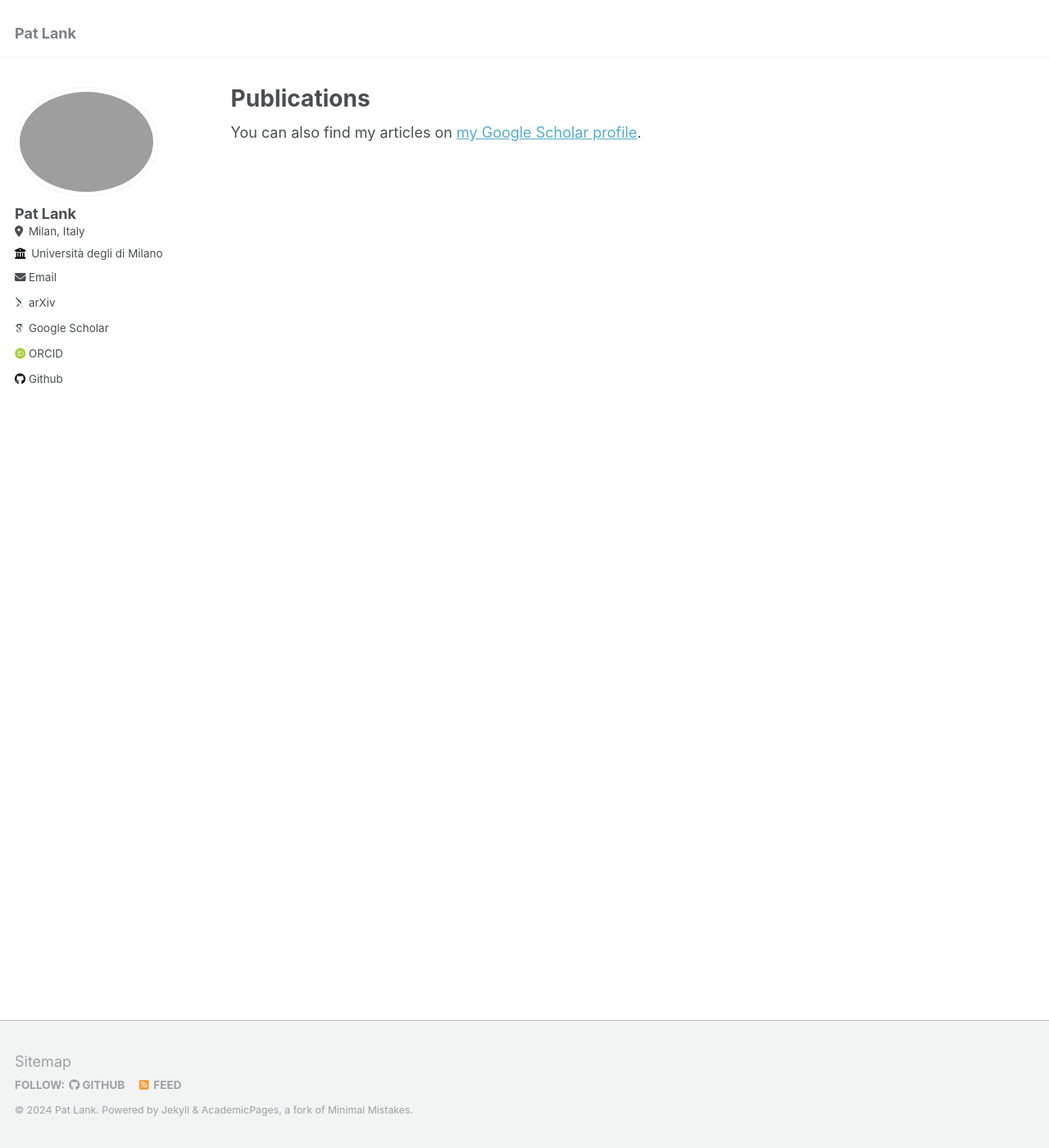
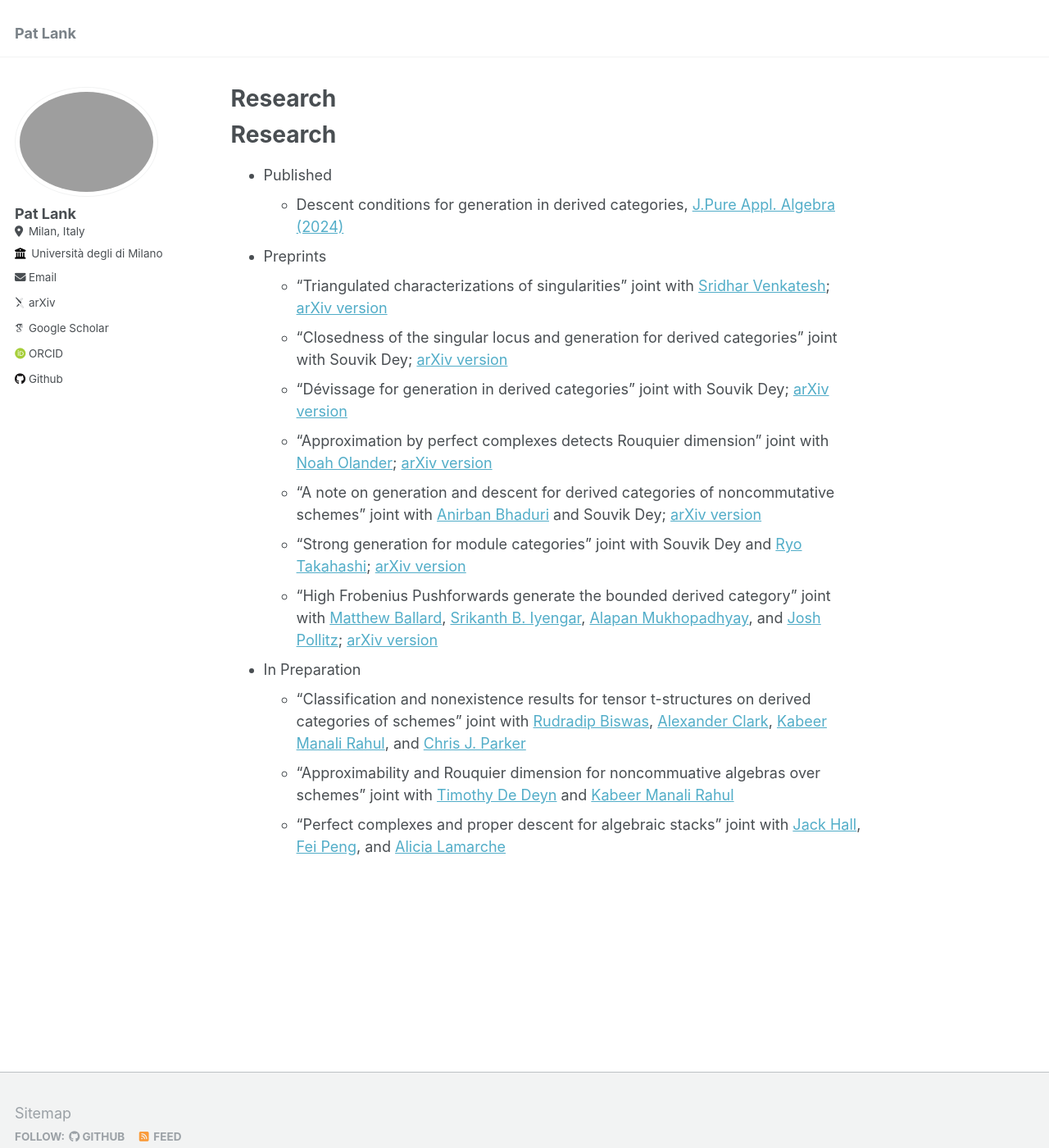
Before and after one commit to lankp/oldoldfile, a Jekyll site: the page built from _pages/publications.md, in a window 1280 px wide and 1400 px high. Shown: the whole window at 82% size. Built offline with Jekyll 4.4.1, drawn with Linux system fonts in a browser that asks for light colours; some web fonts are replaced.

Commit message:
Update publications.md

```diff
--- a/_pages/publications.md
+++ b/_pages/publications.md
@@ -1,16 +1,22 @@
 ---
-layout: archive
-title: "Publications"
-permalink: /publications/
+title: "Research"
+permalink: /research/
 author_profile: true
 ---
 
-{% if site.author.googlescholar %}
-  <div class="wordwrap">You can also find my articles on <a href="{{site.author.googlescholar}}">my Google Scholar profile</a>.</div>
-{% endif %}
-
-{% include base_path %}
-
-{% for post in site.publications reversed %}
-  {% include archive-single.html %}
-{% endfor %}
+Research
+==
+- Published
+  - Descent conditions for generation in derived categories, [J.Pure Appl. Algebra (2024)](https://doi.org/10.1016/j.jpaa.2024.107671)
+- Preprints
+  - "Triangulated characterizations of singularities" joint with [Sridhar Venkatesh](https://sites.google.com/view/sridhar-venkatesh); [arXiv version](https://arxiv.org/abs/2405.04389)
+  - "Closedness of the singular locus and generation for derived categories" joint with Souvik Dey; [arXiv version](https://arxiv.org/abs/2403.19564)
+  - "Dévissage for generation in derived categories" joint with Souvik Dey; [arXiv version](http://arxiv.org/abs/2401.13661)
+  - "Approximation by perfect complexes detects Rouquier dimension" joint with [Noah Olander](https://noaholander.github.io/); [arXiv version](https://arxiv.org/abs/2401.10146)
+  - "A note on generation and descent for derived categories of noncommutative schemes" joint with [Anirban Bhaduri](https://sc.edu/study/colleges_schools/artsandsciences/mathematics/our_people/directory/bhaduri_anirban.php) and Souvik Dey; [arXiv version](http://arxiv.org/abs/2312.02840)
+  - "Strong generation for module categories" joint with Souvik Dey and [Ryo Takahashi](https://www.math.nagoya-u.ac.jp/~takahashi/); [arXiv version](https://arxiv.org/abs/2307.13675)
+  - "High Frobenius Pushforwards generate the bounded derived category" joint with [Matthew Ballard](https://www.matthewrobertballard.com/), [Srikanth B. Iyengar](https://www.math.utah.edu/~iyengar/), [Alapan Mukhopadhyay](http://www-personal.umich.edu/~alapanm/), and [Josh Pollitz](https://www.joshpollitz.com/); [arXiv version](https://arxiv.org/abs/2303.18085)
+ - In Preparation
+   - "Classification and nonexistence results for tensor t-structures on derived categories of schemes" joint with [Rudradip Biswas](https://sites.google.com/view/rudradip-biswas/home), [Alexander Clark](https://sites.google.com/site/alexanderpclarkmath/), [Kabeer Manali Rahul](https://maths.anu.edu.au/people/kabeer-manali-rahul), and [Chris J. Parker](https://trr358.math.uni-bielefeld.de/people/view/756)
+   - "Approximability and Rouquier dimension for noncommuative algebras over schemes" joint with [Timothy De Deyn](https://tdedeyn.github.io/) and [Kabeer Manali Rahul](https://maths.anu.edu.au/people/kabeer-manali-rahul)
+   - "Perfect complexes and proper descent for algebraic stacks" joint with [Jack Hall](https://blogs.unimelb.edu.au/jack-hall/), [Fei Peng](https://algebraicgeometry.science.unimelb.edu.au/#tab171), and [Alicia Lamarche](https://alicialamarche.com/about)
```
